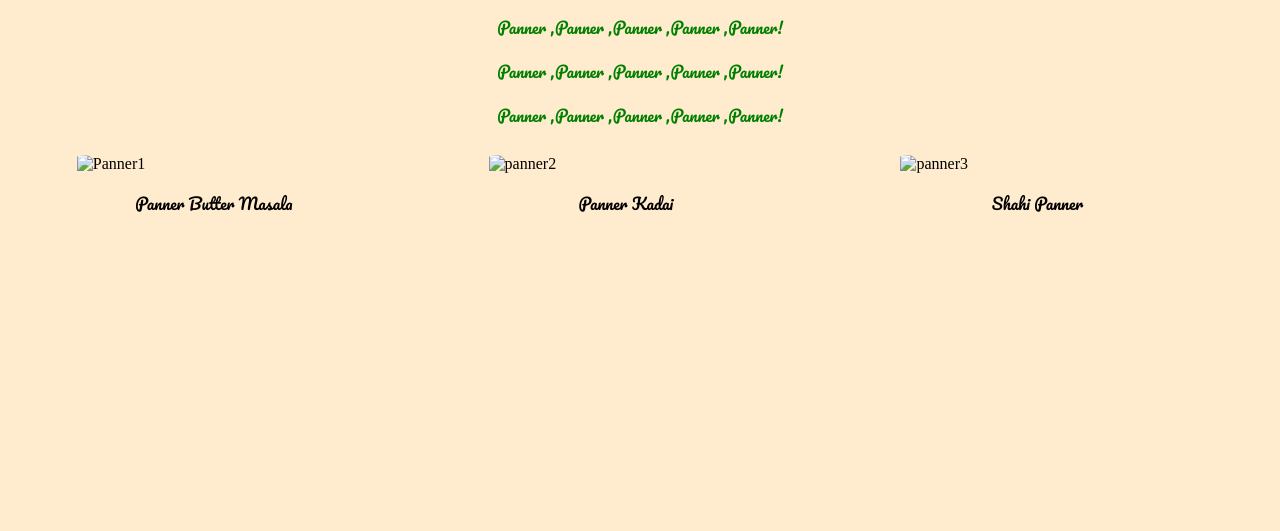
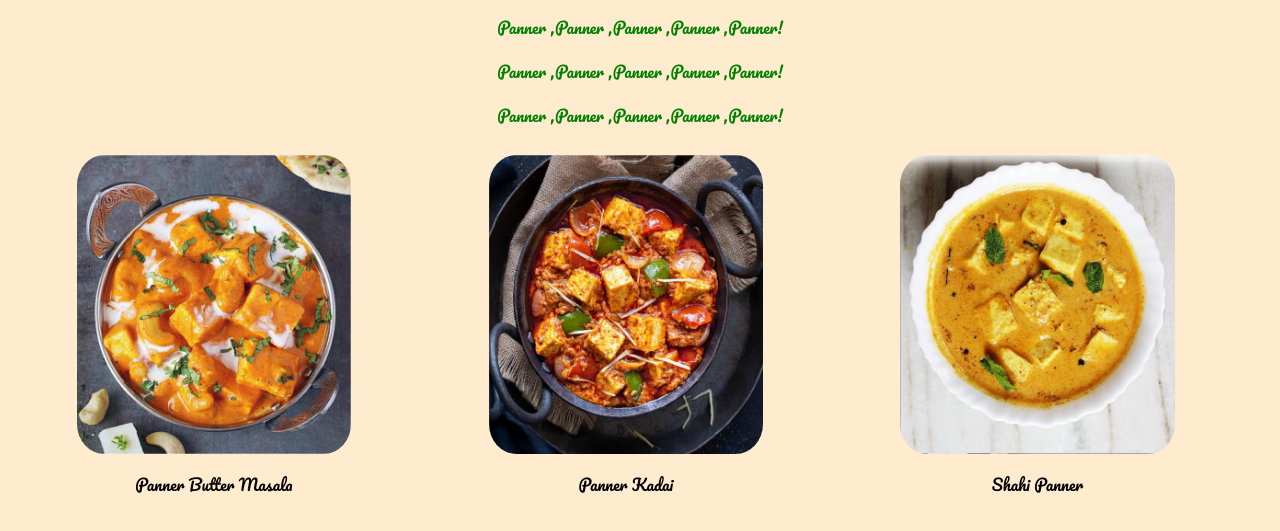
Before and after one commit to ajboy1/Paneer, a plain HTML site: page index.html in a window 1280 px wide. Shown: the part 153-684 px from the top of the page. Drawn offline with Linux system fonts and the light colour scheme; the site is published under a folder, as on GitHub Pages, so addresses that start at the root find nothing.

Commit message:
/ remove

```diff
--- a/index.html
+++ b/index.html
@@ -21,15 +21,15 @@
 
     <div class="row">
       <div class="column">
-        <img src="/images/panner1.jpg" alt="Panner1">
+        <img src="images/panner1.jpg" alt="Panner1">
         <p class="heading">Panner Butter Masala</p>
       </div>
       <div class="column">
-        <img src="/images/panner2.jpg" alt="panner2">
+        <img src="images/panner2.jpg" alt="panner2">
         <p class="heading">Panner Kadai</p>
       </div>
       <div class="column">
-        <img src="/images/panner3.jpg" alt="panner3">
+        <img src="images/panner3.jpg" alt="panner3">
         <p class="heading">Shahi Panner</p>
       </div>
     </div>
```
